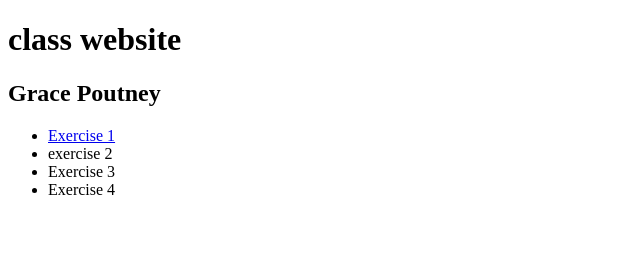
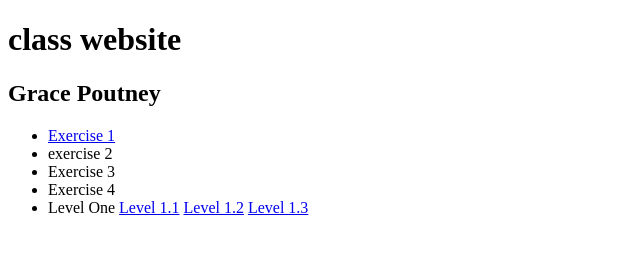
Before and after one commit to gpoutney/interactivemedia2022, a plain HTML site: page index.html in a window 1280 px wide. Shown: the whole page, without its empty margins (0-640 px from the left). Drawn offline with Linux system fonts and the light colour scheme.

Commit message:
Update Index.html

```diff
--- a/index.html
+++ b/index.html
@@ -17,6 +17,7 @@
       <li>exercise 2</li>
       <li>Exercise 3</li>
       <li>Exercise 4</li>
+      <li>Level One <a href='project2/level1.1/index.html'>Level 1.1</a> <a href='project2/level1.2/index.html'>Level 1.2</a> <a href='project2/level1.3/index.html'>Level 1.3</a></li>
     </ul>
   </body>
 </html>
```
